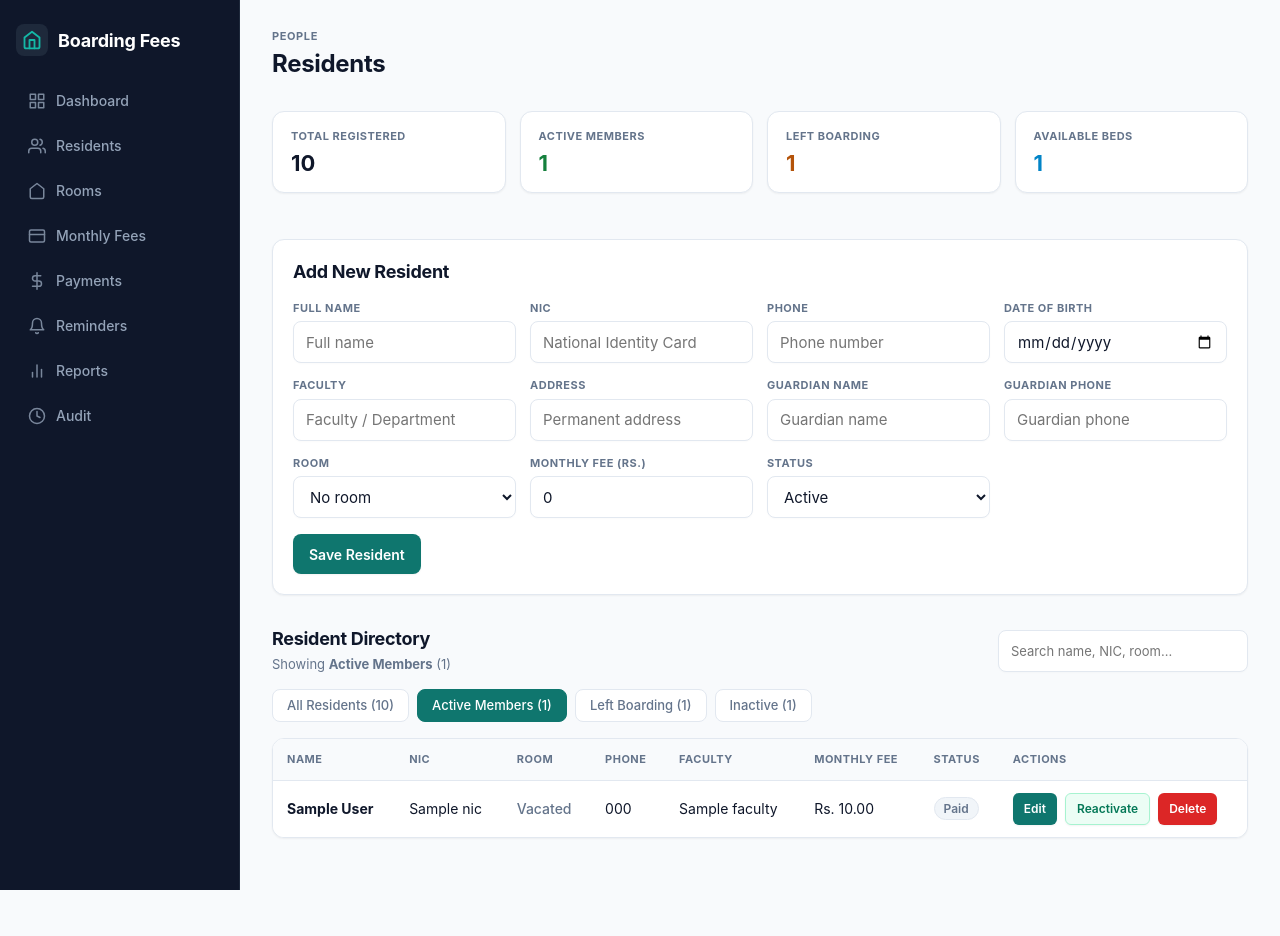
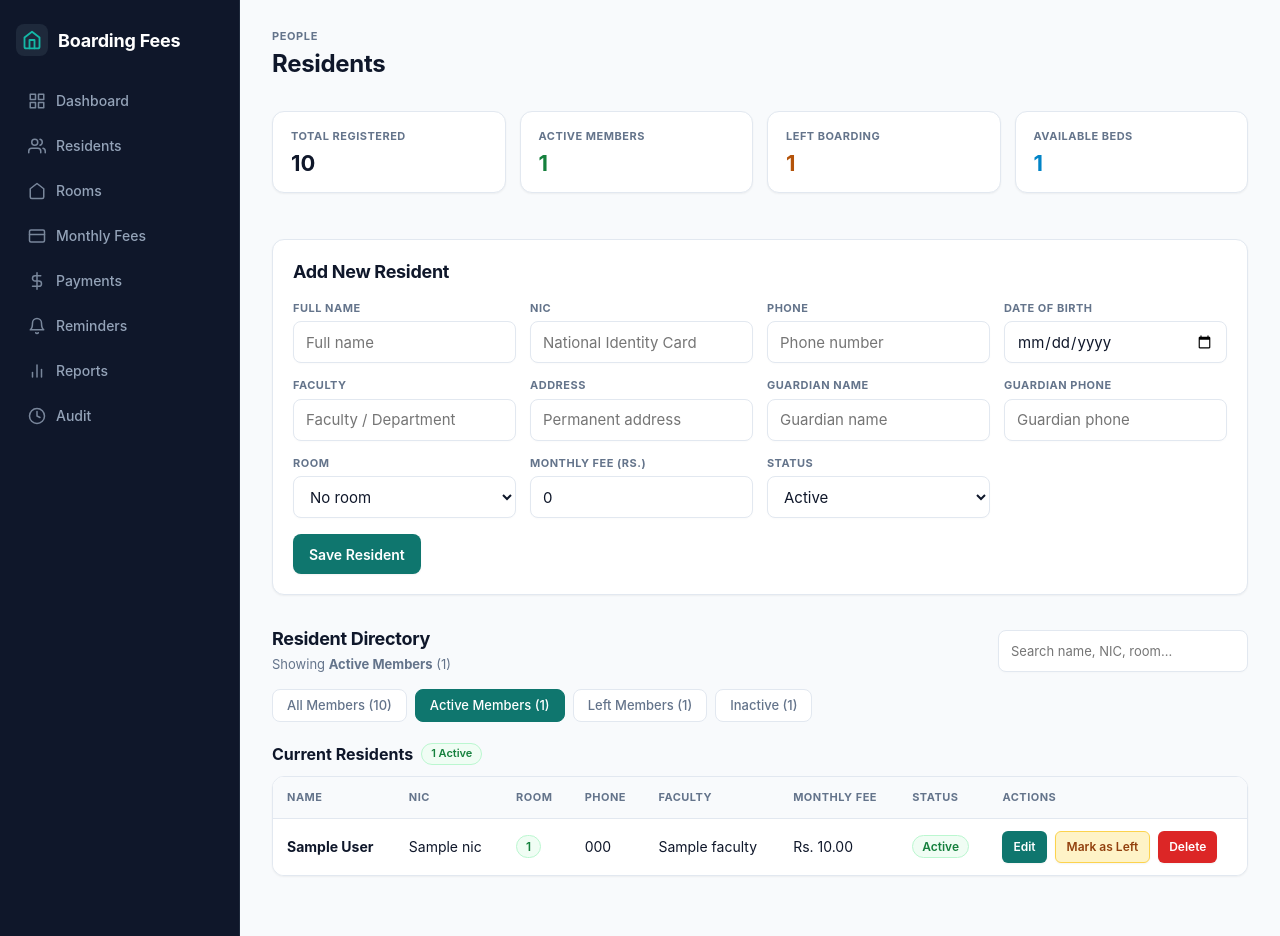
Before and after one commit to chaniru2004/Boarding-Fee-Management-System, a Flask app: template templates/residents.html in a window 1280 px wide. Before the commit the page ends 890 px from the top, so only its background shows below. Run offline with Flask 3, Linux system fonts and the light colour scheme; the template is opened without the code that fills it: most values are stand-ins (such as "Sample title", 1, 10 or a date in 2020); some libraries are stand-ins or nearby versions.

Commit message:
Fix 500 error on resident edit form and separate left members into dedicated section

```diff
--- a/app.py
+++ b/app.py
@@ -271,10 +271,17 @@ def create_app(test_config: dict | None = None) -> Flask:
 
         total_available_beds = sum(max(0, int(r.get("available_beds") or 0)) for r in rooms)
 
+        active_residents = [r for r in rows if r["status"] == "Active"]
+        left_residents = [r for r in rows if r["status"] == "Left"]
+        inactive_residents = [r for r in rows if r["status"] == "Inactive"]
+
         return render_template(
             "residents.html",
             active="residents",
             residents=rows,
+            active_residents=active_residents,
+            left_residents=left_residents,
+            inactive_residents=inactive_residents,
             rooms=rooms,
             status_filter=status_filter,
             counts=counts,
--- a/templates/resident_form.html
+++ b/templates/resident_form.html
@@ -92,7 +92,7 @@
   <p style="color: var(--muted); font-size: 14px; margin-bottom: 14px;">
     When <strong>{{ resident.full_name }}</strong> leaves the boarding, click below to mark them as left. Their assigned room bed ({% if resident.room_number %}<strong>{{ resident.room_number }}</strong>{% else %}no room{% endif %}) will be immediately vacated so a new member can be assigned, while safely retaining all their payment and fee history.
   </p>
-  <form method="post" action="{{ url_for('mark_resident_left', resident_id=resident.id) }}" onsubmit="return confirm('Mark {{ resident.full_name }} as left the boarding? Room {{ resident.room_number or \'\' }} will be vacated immediately for new members.');">
+  <form method="post" action="{{ url_for('mark_resident_left', resident_id=resident.id) }}" onsubmit="return confirm('Mark {{ resident.full_name }} as left the boarding? Room will be vacated immediately for new members.');">
     <div style="display: flex; gap: 12px; align-items: flex-end; flex-wrap: wrap;">
       <div>
         <label class="field-label">Departure Date</label>
@@ -119,8 +119,8 @@
         <select name="room_id" style="width: auto; min-width: 220px;">
           <option value="">No room</option>
           {% for room in rooms %}
-          {% if room.available_beds > 0 %}
-          <option value="{{ room.id }}">{{ room.room_number }} ({{ room.available_beds }} bed{{ 's' if room.available_beds > 1 else '' }} available)</option>
+          {% if (room.available_beds or 0) > 0 %}
+          <option value="{{ room.id }}">{{ room.room_number }} ({{ room.available_beds or 0 }} bed{{ 's' if (room.available_beds or 0) > 1 else '' }} available)</option>
           {% endif %}
           {% endfor %}
         </select>
--- a/templates/residents.html
+++ b/templates/residents.html
@@ -101,7 +101,7 @@
       {% elif status_filter == 'Inactive' %}
         Showing <strong>Inactive Residents</strong> ({{ counts.inactive_count }})
       {% else %}
-        Showing <strong>All Residents</strong> ({{ counts.total }})
+        Showing <strong>All Members</strong> ({{ counts.active_count }} active, {{ counts.left_count }} left)
       {% endif %}
     </span>
   </div>
@@ -110,15 +110,15 @@
   </div>
 </div>
 
-<div class="tabs-container" style="display: flex; gap: 8px; margin-bottom: 16px; flex-wrap: wrap;">
+<div class="tabs-container" style="display: flex; gap: 8px; margin-bottom: 20px; flex-wrap: wrap;">
   <a href="{{ url_for('residents', status='all') }}" class="tab-btn {{ 'active' if status_filter == 'all' else '' }}">
-    All Residents ({{ counts.total }})
+    All Members ({{ counts.total }})
   </a>
   <a href="{{ url_for('residents', status='Active') }}" class="tab-btn {{ 'active' if status_filter == 'Active' else '' }}">
     Active Members ({{ counts.active_count }})
   </a>
   <a href="{{ url_for('residents', status='Left') }}" class="tab-btn {{ 'active' if status_filter == 'Left' else '' }}">
-    Left Boarding ({{ counts.left_count }})
+    Left Members ({{ counts.left_count }})
   </a>
   {% if counts.inactive_count > 0 %}
   <a href="{{ url_for('residents', status='Inactive') }}" class="tab-btn {{ 'active' if status_filter == 'Inactive' else '' }}">
@@ -127,8 +127,16 @@
   {% endif %}
 </div>
 
-<div class="table-container">
-  <table id="residentsTable">
+{% if status_filter in ['all', 'Active'] %}
+<div style="display: flex; justify-content: space-between; align-items: center; margin-bottom: 10px; flex-wrap: wrap; gap: 8px;">
+  <h4 style="margin: 0; display: flex; align-items: center; gap: 8px; font-size: 16px;">
+    Current Residents
+    <span class="badge badge-active" style="font-size: 11px;">{{ counts.active_count }} Active</span>
+  </h4>
+</div>
+
+<div class="table-container" style="margin-bottom: 32px;">
+  <table>
     <thead>
       <tr>
         <th>Name</th>
@@ -142,64 +150,161 @@
       </tr>
     </thead>
     <tbody>
-      {% for resident in residents %}
-      <tr>
+      {% for resident in active_residents %}
+      <tr class="resident-table-row">
         <td><strong>{{ resident.full_name }}</strong></td>
         <td>{{ resident.nic or "-" }}</td>
         <td>
-          {% if resident.status == 'Active' and resident.room_number %}
+          {% if resident.room_number %}
             <span class="badge badge-active">{{ resident.room_number }}</span>
-          {% elif resident.status == 'Active' %}
+          {% else %}
             <span style="color: var(--muted); font-style: italic;">No room</span>
-          {% else %}
-            <span style="color: var(--muted); font-weight: 500;">Vacated</span>
-            {% if resident.previous_room_number %}
-              <small style="display: block; font-size: 11px; color: var(--muted); margin-top: 2px;">(Prev: {{ resident.previous_room_number }})</small>
-            {% endif %}
           {% endif %}
         </td>
         <td>{{ resident.phone or "-" }}</td>
         <td>{{ resident.faculty or "-" }}</td>
         <td>Rs. {{ money(resident.monthly_fee) }}</td>
-        <td>
-          {% if resident.status == 'Active' %}
-            <span class="badge badge-active">Active</span>
-          {% elif resident.status == 'Left' %}
-            <span class="badge badge-left">Left Boarding</span>
-            {% if resident.left_date %}
-              <small style="display: block; font-size: 10px; color: #b45309; margin-top: 2px;">{{ resident.left_date }}</small>
-            {% endif %}
-          {% else %}
-            <span class="badge badge-inactive">{{ resident.status }}</span>
-          {% endif %}
-        </td>
+        <td><span class="badge badge-active">Active</span></td>
         <td class="actions-cell">
           <a class="button-link button-sm" href="{{ url_for('edit_resident', resident_id=resident.id) }}">Edit</a>
-          {% if resident.status == 'Active' %}
-            <form method="post" action="{{ url_for('mark_resident_left', resident_id=resident.id) }}" style="display:inline;" onsubmit="return confirm('Mark {{ resident.full_name }} as left the boarding? Their room bed will be vacated immediately for new members while preserving their payment and fee history.');">
-              <button type="submit" class="button-warning button-sm" title="Mark as Left Boarding and vacate room">Mark as Left</button>
-            </form>
-          {% else %}
-            <form method="post" action="{{ url_for('reactivate_resident', resident_id=resident.id) }}" style="display:inline;" onsubmit="return confirm('Reactivate {{ resident.full_name }} as an Active resident?');">
-              <button type="submit" class="button-success button-sm" title="Reactivate as Active resident">Reactivate</button>
-            </form>
-          {% endif %}
-          <form method="post" action="{{ url_for('delete_resident', resident_id=resident.id) }}" style="display:inline;" onsubmit="return confirm('Are you sure you want to permanently delete {{ resident.full_name }}? All related monthly fees and payment records will also be safely removed.');">
+          <form method="post" action="{{ url_for('mark_resident_left', resident_id=resident.id) }}" style="display:inline;" onsubmit="return confirm('Mark {{ resident.full_name }} as left the boarding? Room will be vacated immediately for new members while preserving their payment and fee history.');">
+            <button type="submit" class="button-warning button-sm" title="Mark as Left Boarding and vacate room">Mark as Left</button>
+          </form>
+          <form method="post" action="{{ url_for('delete_resident', resident_id=resident.id) }}" style="display:inline;" onsubmit="return confirm('Are you sure you want to permanently delete {{ resident.full_name }}? All related monthly fees and payment records will also be erased.');">
             <button type="submit" class="button-danger button-sm" title="Delete resident">Delete</button>
           </form>
         </td>
       </tr>
       {% else %}
-      <tr><td colspan="8" style="color: var(--muted); text-align: center; padding: 24px;">No residents recorded {% if status_filter != 'all' %}for status &lsquo;{{ status_filter }}&rsquo;{% endif %}.</td></tr>
+      <tr><td colspan="8" style="color: var(--muted); text-align: center; padding: 24px;">No active residents found.</td></tr>
       {% endfor %}
     </tbody>
   </table>
 </div>
+{% endif %}
+
+{% if status_filter in ['all', 'Left'] %}
+<div style="display: flex; justify-content: space-between; align-items: center; margin-bottom: 10px; flex-wrap: wrap; gap: 8px;">
+  <div>
+    <h4 style="margin: 0; display: flex; align-items: center; gap: 8px; font-size: 16px; color: #b45309;">
+      Left Members
+      <span class="badge badge-left" style="font-size: 11px;">{{ counts.left_count }} Left</span>
+    </h4>
+    <p style="font-size: 12px; color: var(--muted); margin: 3px 0 0;">
+      Former members whose rooms have been vacated. All historical payment and fee records remain safely preserved.
+    </p>
+  </div>
+</div>
+
+<div class="table-container" style="margin-bottom: 32px;">
+  <table>
+    <thead>
+      <tr>
+        <th>Name</th>
+        <th>NIC</th>
+        <th>Vacated Room</th>
+        <th>Departure Date</th>
+        <th>Phone</th>
+        <th>Faculty</th>
+        <th>Monthly Fee</th>
+        <th>Status</th>
+        <th>Actions</th>
+      </tr>
+    </thead>
+    <tbody>
+      {% for resident in left_residents %}
+      <tr class="resident-table-row">
+        <td><strong>{{ resident.full_name }}</strong></td>
+        <td>{{ resident.nic or "-" }}</td>
+        <td>
+          <span style="color: var(--muted); font-weight: 500;">Vacated</span>
+          {% if resident.previous_room_number %}
+            <span class="badge" style="background: #f1f5f9; color: #475569; font-size: 11px; margin-left: 4px;">Prev: {{ resident.previous_room_number }}</span>
+          {% endif %}
+        </td>
+        <td>
+          {% if resident.left_date %}
+            <span style="font-size: 13px; color: #b45309; font-weight: 600;">{{ resident.left_date }}</span>
+          {% else %}
+            <span style="color: var(--muted);">-</span>
+          {% endif %}
+        </td>
+        <td>{{ resident.phone or "-" }}</td>
+        <td>{{ resident.faculty or "-" }}</td>
+        <td>Rs. {{ money(resident.monthly_fee) }}</td>
+        <td><span class="badge badge-left">Left Boarding</span></td>
+        <td class="actions-cell">
+          <a class="button-link button-sm" href="{{ url_for('edit_resident', resident_id=resident.id) }}">Edit</a>
+          <form method="post" action="{{ url_for('reactivate_resident', resident_id=resident.id) }}" style="display:inline;" onsubmit="return confirm('Reactivate {{ resident.full_name }} as an Active resident?');">
+            <button type="submit" class="button-success button-sm" title="Reactivate as Active resident">Reactivate</button>
+          </form>
+          <form method="post" action="{{ url_for('delete_resident', resident_id=resident.id) }}" style="display:inline;" onsubmit="return confirm('Are you sure you want to permanently delete {{ resident.full_name }}? All related monthly fees and payment records will also be erased.');">
+            <button type="submit" class="button-danger button-sm" title="Delete resident">Delete</button>
+          </form>
+        </td>
+      </tr>
+      {% else %}
+      <tr><td colspan="9" style="color: var(--muted); text-align: center; padding: 24px;">No members recorded as left yet.</td></tr>
+      {% endfor %}
+    </tbody>
+  </table>
+</div>
+{% endif %}
+
+{% if status_filter in ['all', 'Inactive'] and (inactive_residents or status_filter == 'Inactive') %}
+<div style="display: flex; justify-content: space-between; align-items: center; margin-bottom: 10px; flex-wrap: wrap; gap: 8px;">
+  <h4 style="margin: 0; display: flex; align-items: center; gap: 8px; font-size: 16px; color: #64748b;">
+    Inactive Residents
+    <span class="badge badge-inactive" style="font-size: 11px;">{{ counts.inactive_count }}</span>
+  </h4>
+</div>
+
+<div class="table-container" style="margin-bottom: 32px;">
+  <table>
+    <thead>
+      <tr>
+        <th>Name</th>
+        <th>NIC</th>
+        <th>Room</th>
+        <th>Phone</th>
+        <th>Faculty</th>
+        <th>Monthly Fee</th>
+        <th>Status</th>
+        <th>Actions</th>
+      </tr>
+    </thead>
+    <tbody>
+      {% for resident in inactive_residents %}
+      <tr class="resident-table-row">
+        <td><strong>{{ resident.full_name }}</strong></td>
+        <td>{{ resident.nic or "-" }}</td>
+        <td><span style="color: var(--muted);">Vacated</span></td>
+        <td>{{ resident.phone or "-" }}</td>
+        <td>{{ resident.faculty or "-" }}</td>
+        <td>Rs. {{ money(resident.monthly_fee) }}</td>
+        <td><span class="badge badge-inactive">Inactive</span></td>
+        <td class="actions-cell">
+          <a class="button-link button-sm" href="{{ url_for('edit_resident', resident_id=resident.id) }}">Edit</a>
+          <form method="post" action="{{ url_for('reactivate_resident', resident_id=resident.id) }}" style="display:inline;" onsubmit="return confirm('Reactivate {{ resident.full_name }} as an Active resident?');">
+            <button type="submit" class="button-success button-sm" title="Reactivate as Active resident">Reactivate</button>
+          </form>
+          <form method="post" action="{{ url_for('delete_resident', resident_id=resident.id) }}" style="display:inline;" onsubmit="return confirm('Delete {{ resident.full_name }}?');">
+            <button type="submit" class="button-danger button-sm" title="Delete resident">Delete</button>
+          </form>
+        </td>
+      </tr>
+      {% else %}
+      <tr><td colspan="8" style="color: var(--muted); text-align: center; padding: 24px;">No inactive residents recorded.</td></tr>
+      {% endfor %}
+    </tbody>
+  </table>
+</div>
+{% endif %}
 
 <script>
 function filterResidentsTable() {
   const q = document.getElementById('residentSearch').value.toLowerCase();
-  const rows = document.querySelectorAll('#residentsTable tbody tr');
+  const rows = document.querySelectorAll('.resident-table-row');
   rows.forEach(tr => {
     const text = tr.innerText.toLowerCase();
     tr.style.display = text.includes(q) ? '' : 'none';
```
